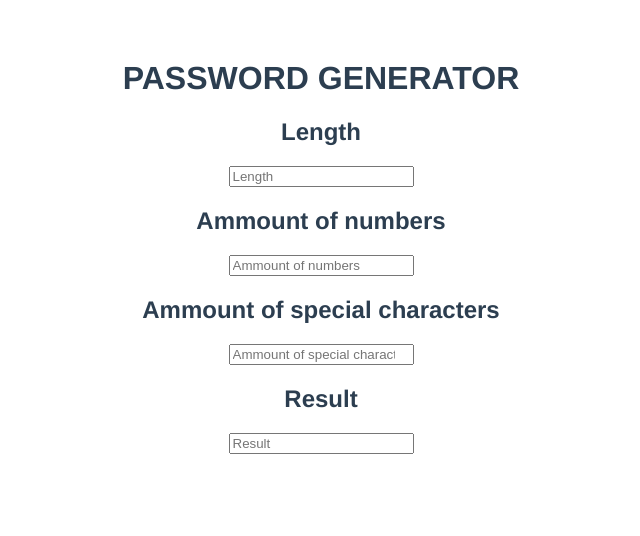
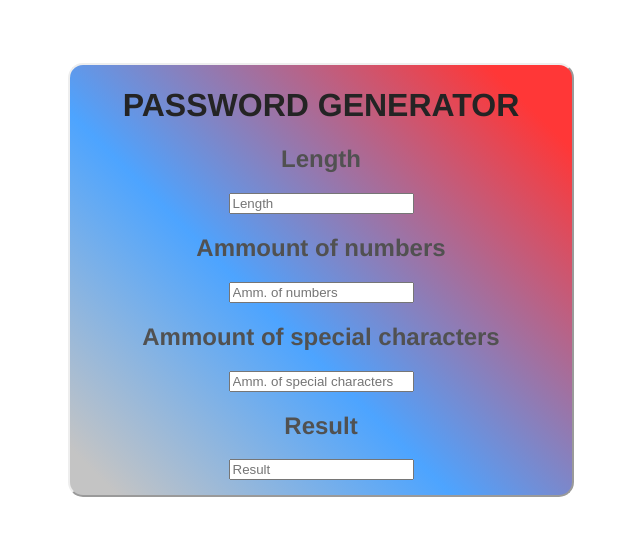
Before and after one commit to pasiastazebra/password-generator, a Vue app in the folder password-generator/: page / in a window 1280 px wide. Shown: the top 536 px of the page, without its empty margins (319-959 px from the left). Built offline with nearby package versions, Linux system fonts and the light colour scheme.

Commit message:
Started styling

```diff
--- a/password-generator/src/components/WindowContent.vue
+++ b/password-generator/src/components/WindowContent.vue
@@ -7,11 +7,11 @@
     </div>
     <div class="window-section">
       <h2 class="window-section-title">Ammount of numbers</h2>
-      <input type="number" class="window-section-input" placeholder="Ammount of numbers" v-model="amountOfNumbers">
+      <input type="number" class="window-section-input" placeholder="Amm. of numbers" v-model="amountOfNumbers">
     </div>
     <div class="window-section">
       <h2 class="window-section-title">Ammount of special characters</h2>
-      <input type="number" class="window-section-input" placeholder="Ammount of special characters" v-model="amountOfSpecChar">
+      <input type="number" class="window-section-input" placeholder="Amm. of special characters" v-model="amountOfSpecChar">
     </div>
     <div class="window-section">
       <h2 class="window-section-title" @mouseenter="generatePassword">Result</h2>
@@ -108,5 +108,24 @@ export default {
 </script>
 
 <style scoped lang="scss">
-/* Twój styl CSS */
+  //variables
+  $primaryColor: #242424;
+  $secondaryColor: #515151;
+
+ .window {
+  //borders
+  border: 2px solid;
+  border-radius: 15px;
+  border-style: outset;
+
+  background-image: linear-gradient(45deg, #c4c4c4 5%, #4da4ff 41%, #ff3737 91%);
+  margin: 5% 30%;
+  padding-bottom: 15px;
+  max-width: 50%;
+  color: $secondaryColor;
+
+  &-title {
+    color: $primaryColor;
+  }
+ }
 </style>
```
